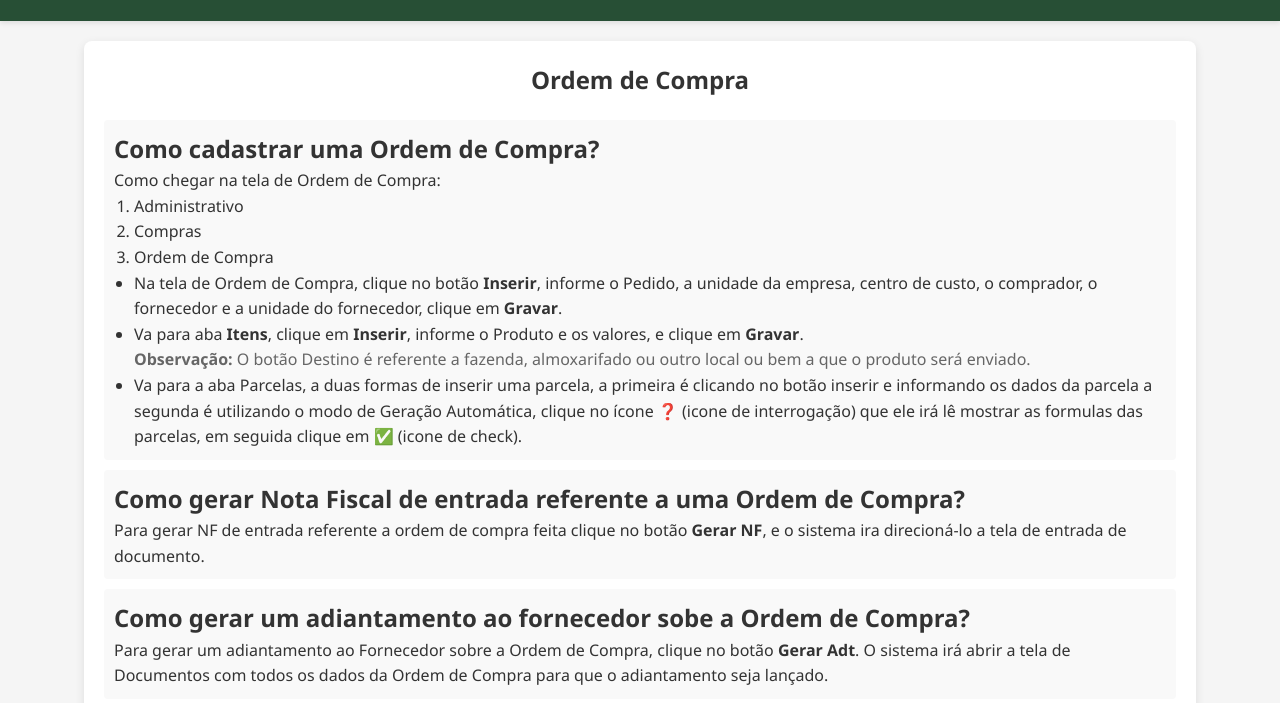
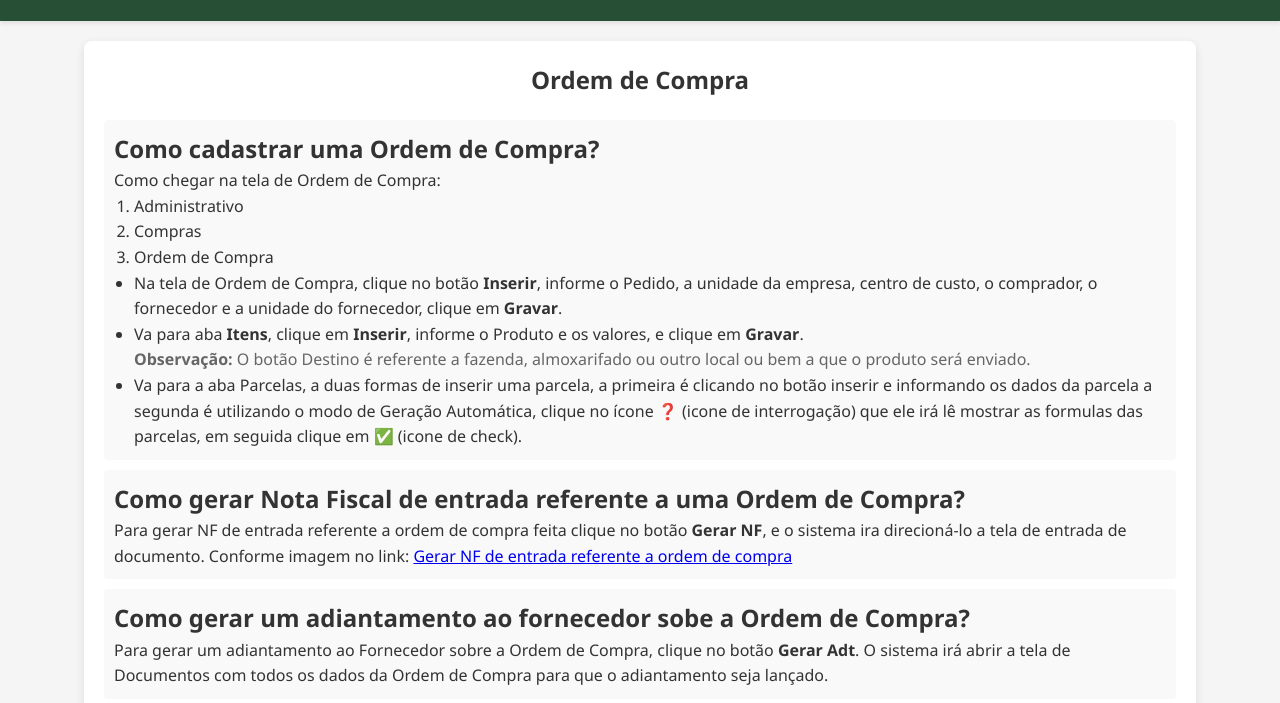
Before and after one commit to SAADev08/portal-treinamentos, a plain HTML site: page index.html in a window 1280 px wide. Shown: the part 97-800 px from the top of the page. Drawn offline with Linux system fonts and the light colour scheme.

Commit message:
teste com link de img

```diff
--- a/index.html
+++ b/index.html
@@ -46,6 +46,7 @@
             <h2 class="faq-question">Como gerar Nota Fiscal de entrada referente a uma Ordem de Compra?</h2>
             <p>
               Para gerar NF de entrada referente a ordem de compra feita clique no botão <code>Gerar NF</code>, e o sistema ira direcioná-lo a tela de entrada de documento.
+              Conforme imagem no link: <a href="https://saasoftware.com.br/images/portal_treinamentos/OC_Gerar_NF.png">Gerar NF de entrada referente a ordem de compra </a>
             </p>
           </div>
           <div class="faq-item">
```
